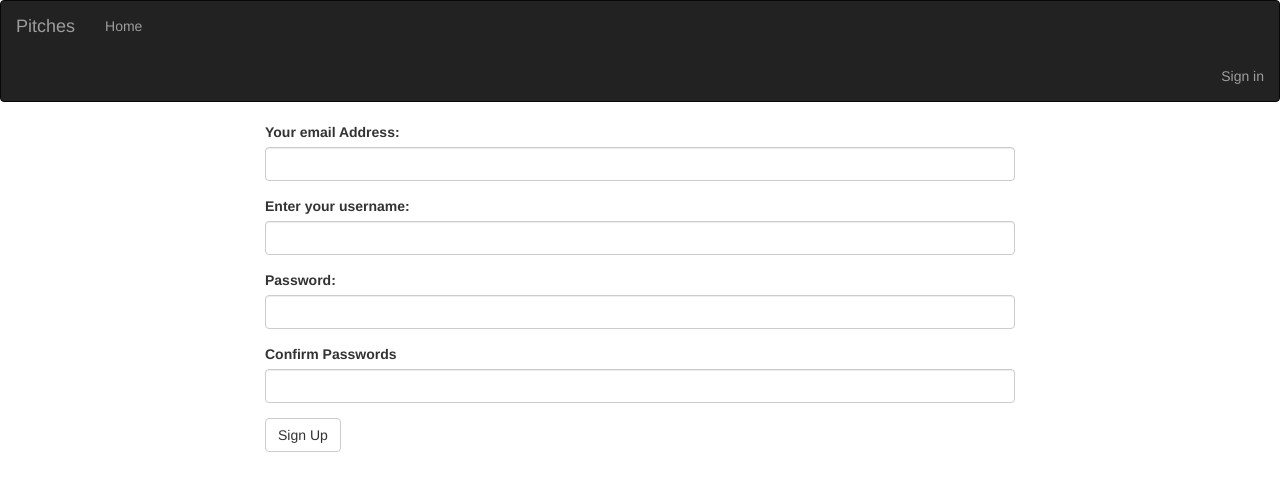
After one commit to GraceMwende/Pitches, a Flask app: page /authenticate/register in a window 1280 px wide. The commit adds this page. Shown: the top 491 px of the page. Run offline with Flask 2, Linux system fonts and the light colour scheme; some libraries are stand-ins or nearby versions.

Commit message:
implement login and logout

```diff
--- /dev/null
+++ b/app/auth/__init__.py
@@ -0,0 +1,3 @@
+from flask import Blueprint
+auth = Blueprint('auth', __name__)
+from . import views
--- /dev/null
+++ b/app/auth/forms.py
@@ -0,0 +1,26 @@
+from flask_wtf import FlaskForm
+from wtforms import StringField,PasswordField,SubmitField,BooleanField
+from wtforms.validators import InputRequired,Email,EqualTo
+from wtforms import ValidationError
+from ..models import User
+
+class RegistrationForm(FlaskForm):
+  email = StringField("Your email Address:",validators=[InputRequired(),Email()])
+  username = StringField('Enter your username:',validators=[(InputRequired())])
+  password = PasswordField('Password:', validators=[InputRequired(), EqualTo('password_confirm',message='Passwords must match')])
+  password_confirm = PasswordField('Confirm Passwords',validators=[InputRequired()])
+  submit=SubmitField('Sign Up')
+
+  def validate_email(self, data_field):
+    if User.query.filter_by(email = data_field.data).first():
+      raise ValidationError('There is an account with that email')
+
+  def validate_username(self,data_field):
+    if User.query.filter_by(username=data_field.data).first():
+      raise ValidationError('That username is taken')
+
+class LoginForm(FlaskForm):
+  email = StringField('Your email Address', validators=[InputRequired(), Email()])
+  password = PasswordField('Password', validators=[InputRequired()])
+  remember = BooleanField('Remember me')
+  submit = SubmitField('Sign In')
--- /dev/null
+++ b/app/auth/views.py
@@ -0,0 +1,38 @@
+from flask import render_template,redirect,url_for,flash,request
+from . import auth
+from ..models import User
+from .forms import RegistrationForm,LoginForm
+from .. import db
+from flask_login import login_user,login_required,logout_user
+
+@auth.route('/register', methods=["GET","POST"])
+def register():
+  form = RegistrationForm()
+  if form.validate_on_submit():
+    user = User(email=form.email.data, username = form.username.data, password=form.password.data)
+    db.session.add(user)
+    db.session.commit()
+    return redirect(url_for('auth.login'))
+    title = "New Acccount"
+
+  return render_template('auth/register.html', registration_form=form)
+
+@auth.route('/login', methods=['GET','POST'])
+def login():
+  login_form = LoginForm()
+  if login_form.validate_on_submit():
+    user = User.query.filter_by(email = login_form.email.data).first()
+    if user is not None and user.verify_password(login_form.password.data):
+      login_user(user,login_form.remember.data)
+      return redirect(request.args.get('next') or url_for('main.index'))
+
+    flash('Invalid username or Password')
+
+  title = "Pitches Login"
+  return render_template('auth/login.html', login_form=login_form, title=title)
+
+@auth.route('/logout')
+@login_required
+def logout():
+  logout_user()
+  return redirect(url_for('main.index'))
--- a/app/main/views.py
+++ b/app/main/views.py
@@ -2,6 +2,7 @@ from flask import render_template
 from . import main
 from .forms import PitchForm
 from ..models import Pitch
+from flask_login import login_required
 
 # Pitch = pitch.Pitch
 
@@ -37,6 +38,7 @@ def pitch(pitch_id):
 #   return render_template('new_pitch.html', pitch_form=form)
 
 @main.route('/pitch/new', methods=["GET","POST"])
+@login_required
 def new_pitch():
   form = PitchForm()
   # pitch = ()
--- /dev/null
+++ b/app/templates/auth/register.html
@@ -0,0 +1,13 @@
+{% extends 'base.html' %}
+{% import 'bootstrap/wtf.html' as wtf%}
+
+{% block content %}
+<div class="container">
+    <div class="row">
+        <div class="col-md-2"></div>
+        <div class="col-md-8">{{wtf.quick_form(registration_form)}}</div>
+        <div class="col-md-2"></div>
+    </div>
+</div>
+
+{% endblock %}
--- a/app/templates/navbar.html
+++ b/app/templates/navbar.html
@@ -1,3 +1,20 @@
+<!-- <div class="navbar navbar-inverse" role="navigation">
+  <div class="container-fluid">
+    <div class="navbar-header">
+      <button type="button" class="navbar-toggle" data-toggle="collapse" data-target=".navbar-collapse">
+        <span class="sr-only">Toggle navigation</span>
+        <span class="icon-bar"></span>
+      </button>
+      <a href="/" class="navbar-brand">Pitches</a>
+    </div>
+    <div class="navbar-collapse collapse">
+      <div class="nav navbar-nav">
+        <li><a href="/">Home</a></li>
+      </div>
+    </div>
+  </div>
+</div> -->
+
 <div class="navbar navbar-inverse" role="navigation">
   <div class="container-fluid">
     <div class="navbar-header">
@@ -12,5 +29,15 @@
         <li><a href="/">Home</a></li>
       </div>
     </div>
+
+    <ul class="nav navbar-nav navbar-right">
+      {% if current_user.is_authenticated %}
+      <li style="color: white;padding: 15px;">{{current_user.username}}</li>
+      <li><a href="{{url_for('auth.logout')}}">Sign out</a></li>
+      {% else %}
+      <li><a href="{{url_for('auth.login')}}">Sign in</a></li>
+      {% endif %}
+    </ul>
+
   </div>
 </div>
```
Also changed, not shown: app/__init__.py (+10 -0 lines), app/models.py (+11 -1 lines), app/templates/auth/login.html (added, +24 -0 lines), migrations/versions/84b44a825637_initial_migration.py (added, +30 -0 lines).
